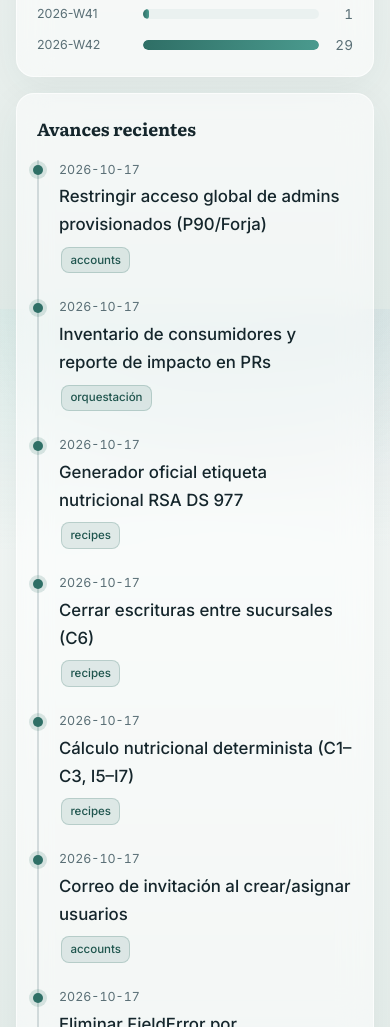
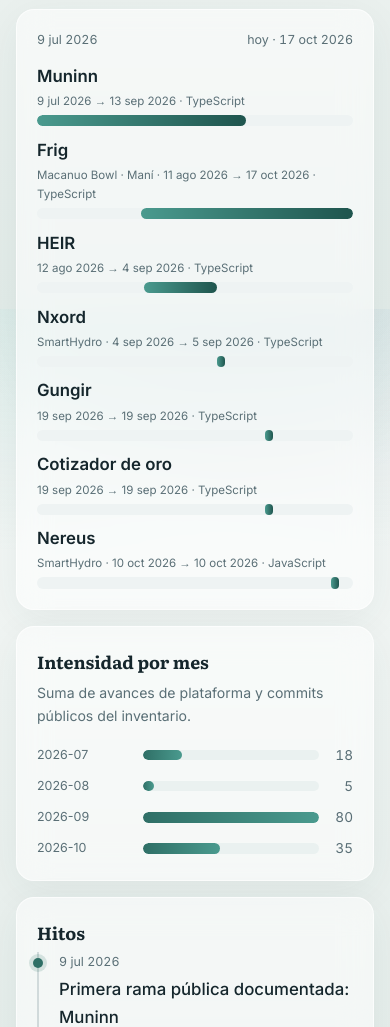
Before and after one commit to felipebarraza6/yggdra-web, an Astro site: page / in a window 390 px wide. Shown: the part 5599-6626 px from the top of the page. Built offline with nearby package versions, Linux system fonts and the light colour scheme; Astro itself is replaced by a stand-in of ours.

Commit message:
feat: vista histórica del tiempo invertido en Yggdra (#5)
Trayectoria pública por app (creación → último push), días/meses de
esfuerzo, intensidad mensual e hitos. Enrichment de createdAt/pushedAt.

Co-authored-by: Cursor Agent <cursoragent@cursor.com>

```diff
--- a/data/github.public.json
+++ b/data/github.public.json
@@ -1,6 +1,6 @@
 {
   "version": 1,
-  "updatedAt": "2026-10-17T22:10:06Z",
+  "updatedAt": "2026-10-17T22:23:55Z",
   "generatedNote": "Actividad pública solo de repos del inventario Yggdra. Repos privados no se listan aquí.",
   "scope": "inventory-only",
   "repos": [
@@ -9,7 +9,9 @@
       "fullName": "felipebarraza6/frig",
       "description": "FRIG - Punto de venta gastronómico multi-tenant white-label",
       "language": "TypeScript",
+      "createdAt": "2026-08-11T05:55:15Z",
       "updatedAt": "2026-09-25T05:24:13Z",
+      "pushedAt": "2026-10-17T21:37:35Z",
       "commits": [
         {
           "date": "2026-09-25",
@@ -30,6 +32,106 @@
         {
           "date": "2026-09-25",
           "summary": "Release: salón digital 3D + ecosistema de informes + landing renovada"
+        },
+        {
+          "date": "2026-09-25",
+          "summary": "Servidor estático para out/ (export) y extractor de fuentes desde sourcemaps"
+        },
+        {
+          "date": "2026-09-25",
+          "summary": "Reflejar el ecosistema nuevo (salón 3D, informes, bodegas, etiquetas, tótem)"
+        },
+        {
+          "date": "2026-09-25",
+          "summary": "Reconciliar versiones entre archivos recuperados (SalonFocus, label PDF, monto cuotas)"
+        },
+        {
+          "date": "2026-09-25",
+          "summary": "Recover(3d): restaurar archivos nuevos de la sesión 3D/UX (salón Three.js, kds, bodegas, informes) extraídos de sourcemaps de .next"
+        },
+        {
+          "date": "2026-09-25",
+          "summary": "Recover(wip): restaurar sesión del 24-sep (experiencia visual 3D + overhaul UX) recuperada de stash eliminado"
+        },
+        {
+          "date": "2026-09-24",
+          "summary": "Merge branch 'feat/contract-sync' into dev"
+        },
+        {
+          "date": "2026-09-24",
+          "summary": "Actualizar SHA del schema OpenAPI (post-regeneración backend)"
+        },
+        {
+          "date": "2026-09-24",
+          "summary": "Blindaje de contrato API backend↔frontend"
+        },
+        {
+          "date": "2026-09-22",
+          "summary": "Align de with master (CI triggers fix)"
+        },
+        {
+          "date": "2026-09-22",
+          "summary": "Merge master into production (CI triggers fix)"
+        },
+        {
+          "date": "2026-09-22",
+          "summary": "Update CI workflow to include production branch"
+        },
+        {
+          "date": "2026-09-22",
+          "summary": "Fix CI workflow branch ignore configuration"
+        },
+        {
+          "date": "2026-09-22",
+          "summary": "Align de with master (deploy gate)"
+        },
+        {
+          "date": "2026-09-22",
+          "summary": "Merge master into production (deploy gate → production)"
+        },
+        {
+          "date": "2026-09-22",
+          "summary": "Deploy FTP desde production"
+        },
+        {
+          "date": "2026-09-21",
+          "summary": "Align master with de"
+        },
+        {
+          "date": "2026-09-21",
+          "summary": "Align de with master"
+        },
+        {
+          "date": "2026-09-21",
+          "summary": "Align master with de"
+        },
+        {
+          "date": "2026-09-21",
+          "summary": "Merge master into de (align after sync)"
+        },
+        {
+          "date": "2026-09-21",
+          "summary": "Merge de into master (sync + CI fixes)"
+        },
+        {
+          "date": "2026-09-21",
+          "summary": "Merge master into de (sync cosmic-layer fix)"
+        },
+        {
+          "date": "2026-09-21",
+          "summary": "Merge pull request #1 from felipebarraza6/fix/sync-package-lock-next-16.3.5"
+        },
+        {
+          "date": "2026-09-21",
+          "summary": "Avoid setState in effects for discounts and order pay"
+        },
+        {
+          "date": "2026-09-25",
+          "summary": "Dejar el gate de lint en verde para el código 3D/KDS recuperado"
+        },
+        {
+          "date": "2026-09-25",
+          "summary": "Dejar el gate de lint en verde para el código 3D/KDS recuperado"
         }
       ]
     },
@@ -38,7 +140,9 @@
       "fullName": "felipebarraza6/muninn",
       "description": "Muninn - Agentes IA Especializados",
       "language": "TypeScript",
+      "createdAt": "2026-07-09T13:21:01Z",
       "updatedAt": "2026-09-13T21:20:19Z",
+      "pushedAt": "2026-09-13T21:20:17Z",
       "commits": [
         {
           "date": "2026-09-13",
@@ -59,6 +163,106 @@
         {
           "date": "2026-09-13",
           "summary": "Merge branch 'production' into dev"
+        },
+        {
+          "date": "2026-08-04",
+          "summary": "Branch theme + UI refinements"
+        },
+        {
+          "date": "2026-08-03",
+          "summary": "Bug fixes de auditoría + split agent-chat-core + tab Reglas"
+        },
+        {
+          "date": "2026-08-03",
+          "summary": "Style: format business-home.tsx"
+        },
+        {
+          "date": "2026-08-03",
+          "summary": "Dashboard dinámico con widgets configurables y mejoras de permisos"
+        },
+        {
+          "date": "2026-07-31",
+          "summary": "Intervalos de polling conservadores (10s live / 30s idle) para no saturar el rate-limit del API"
+        },
+        {
+          "date": "2026-07-31",
+          "summary": "Polling adaptativo de mensajes y no reintentar 429 (rate-limit)"
+        },
+        {
+          "date": "2026-07-31",
+          "summary": "Forzar overflow nativo en viewport de ScrollArea con !important (Radix sobrescribe inline style)"
+        },
+        {
+          "date": "2026-07-31",
+          "summary": "Viewport de ScrollArea siempre scrolleable nativamente (overflow auto) + flex column para altura limitada"
+        },
+        {
+          "date": "2026-07-31",
+          "summary": "Limitar altura de ChatThread para evitar auto-scroll infinito"
+        },
+        {
+          "date": "2026-07-31",
+          "summary": "Auto-scroll en bandeja de conversaciones"
+        },
+        {
+          "date": "2026-07-31",
+          "summary": "Chat doble-envio, creacion inmediata de conversaciones, archivado en bandeja y scroll del analisis de mensajes"
+        },
+        {
+          "date": "2026-07-30",
+          "summary": "Prettier formatting en tests"
+        },
+        {
+          "date": "2026-07-30",
+          "summary": "Prettier formatting en tests"
+        },
+        {
+          "date": "2026-07-30",
+          "summary": "Prettier formatting en tests y useDataVolumes"
+        },
+        {
+          "date": "2026-07-30",
+          "summary": "Release: production readiness v2 - auth guards, tests, chat fixes, cron icon"
+        },
+        {
+          "date": "2026-07-30",
+          "summary": "Production readiness - auth guards, tests, missing endpoints, chat fixes, knowledge cron icon"
+        },
+        {
+          "date": "2026-07-30",
+          "summary": "Production readiness - auth guards, tests, missing endpoints, chat fixes, knowledge cron icon"
+        },
+        {
+          "date": "2026-07-30",
+          "summary": "Cronjob persistencia, chat navegacion, filtro conversaciones, titulo editable"
+        },
+        {
+          "date": "2026-07-29",
+          "summary": "Cambios misceláneos en auth, login y tema"
+        },
+        {
+          "date": "2026-07-29",
+          "summary": "Mejora completa de UI y persistencia"
+        },
+        {
+          "date": "2026-07-29",
+          "summary": "Mejorar UI paso 1 con selector de aplicación y preview simplificado"
+        },
+        {
+          "date": "2026-07-28",
+          "summary": "Wizard completo con descubrir campos, credenciales, test mapeado y bloqueo de pasos"
+        },
+        {
+          "date": "2026-09-13",
+          "summary": "Prettier formatting"
+        },
+        {
+          "date": "2026-09-13",
+          "summary": "Merge branch 'production' into dev"
+        },
+        {
+          "date": "2026-09-13",
+          "summary": "No-unused-expressions ternary in AgentChatCore"
         }
       ]
     },
@@ -67,7 +271,9 @@
       "fullName": "felipebarraza6/gungir",
       "description": "Gungir — comercio general sobre Yggdra (landing + cotizador, Public/Local/Admin)",
       "language": "TypeScript",
+      "createdAt": "2026-09-19T03:56:35Z",
       "updatedAt": "2026-09-19T04:41:53Z",
+      "pushedAt": "2026-09-19T04:41:49Z",
       "commits": [
         {
           "date": "2026-09-19",
@@ -88,6 +294,14 @@
         {
           "date": "2026-09-19",
           "summary": "Landing completa, login Yggdra, Local/Admin/Cuenta operativos"
+        },
+        {
+          "date": "2026-09-19",
+          "summary": "Repo público, seed_gungir y endpoints de coti en Yggdra"
+        },
+        {
+          "date": "2026-09-19",
+          "summary": "Initial commit: Gungir — comercio general sobre Yggdra"
         }
       ]
     },
@@ -96,7 +310,9 @@
       "fullName": "felipebarraza6/cotizador-oro",
       "description": "Landing cotizador oro (prototipo cliente) — consume Yggdra /api/public/*",
       "language": "TypeScript",
+      "createdAt": "2026-09-19T04:31:14Z",
       "updatedAt": "2026-09-19T04:33:15Z",
+      "pushedAt": "2026-09-19T04:33:11Z",
       "commits": [
         {
           "date": "2026-09-19",
@@ -113,7 +329,9 @@
       "fullName": "felipebarraza6/heir",
       "description": "HEIR - plataforma de agenda, pagos y agente conversacional para profesionales de la salud",
       "language": "TypeScript",
+      "createdAt": "2026-08-12T04:32:26Z",
       "updatedAt": "2026-09-04T23:58:27Z",
+      "pushedAt": "2026-09-04T23:58:23Z",
       "commits": [
         {
           "date": "2026-09-04",
@@ -138,7 +356,9 @@
       "fullName": "felipebarraza6/nxord",
       "description": null,
       "language": "TypeScript",
+      "createdAt": "2026-09-04T23:18:46Z",
       "updatedAt": "2026-09-05T00:10:02Z",
+      "pushedAt": "2026-09-05T00:09:58Z",
       "commits": [
         {
           "date": "2026-09-05",
@@ -159,6 +379,106 @@
         {
           "date": "2026-09-05",
           "summary": "Add Dispositivos page"
+        },
+        {
+          "date": "2026-09-05",
+          "summary": "Add Login page"
+        },
+        {
+          "date": "2026-09-04",
+          "summary": "Add Dashboard page"
+        },
+        {
+          "date": "2026-09-04",
+          "summary": "Add Apr and Tarificacion pages"
+        },
+        {
+          "date": "2026-09-04",
+          "summary": "Add README and public SVG assets"
+        },
+        {
+          "date": "2026-09-04",
+          "summary": "Add package.json, tsconfigs and tailwind config"
+        },
+        {
+          "date": "2026-09-04",
+          "summary": "Add ui sidebar"
+        },
+        {
+          "date": "2026-09-04",
+          "summary": "Add ui menubar"
+        },
+        {
+          "date": "2026-09-04",
+          "summary": "Add ui context-menu"
+        },
+        {
+          "date": "2026-09-04",
+          "summary": "Add ui chart"
+        },
+        {
+          "date": "2026-09-04",
+          "summary": "Add ui calendar"
+        },
+        {
+          "date": "2026-09-04",
+          "summary": "Fix carousel.tsx (restore onKeyDownCapture wrapper div)"
+        },
+        {
+          "date": "2026-09-04",
+          "summary": "Add ui navigation-menu and carousel"
+        },
+        {
+          "date": "2026-09-04",
+          "summary": "Add ui sheet and select"
+        },
+        {
+          "date": "2026-09-04",
+          "summary": "Add ui table, tabs, textarea, toggle-group, toggle, tooltip"
+        },
+        {
+          "date": "2026-09-04",
+          "summary": "Add ui resizable, scroll-area, separator, skeleton, slider, sonner, spinner, switch"
+        },
+        {
+          "date": "2026-09-04",
+          "summary": "Add ui input-otp, item, pagination, popover, progress, radio-group"
+        },
+        {
+          "date": "2026-09-04",
+          "summary": "Add ui field and input-group"
+        },
+        {
+          "date": "2026-09-04",
+          "summary": "Add ui form, hover-card, input, kbd, label"
+        },
+        {
+          "date": "2026-09-04",
+          "summary": "Add ui dropdown-menu"
+        },
+        {
+          "date": "2026-09-04",
+          "summary": "Add ui drawer and empty"
+        },
+        {
+          "date": "2026-09-04",
+          "summary": "Add ui command and dialog"
+        },
+        {
+          "date": "2026-09-04",
+          "summary": "Add ui components batch 3 (card, checkbox, collapsible)"
+        },
+        {
+          "date": "2026-09-04",
+          "summary": "Add ui components batch 2 (badge, breadcrumb, button-group, button)"
+        },
+        {
+          "date": "2026-09-04",
+          "summary": "Add ui components batch 1 (accordion, alert-dialog, alert, aspect-ratio, avatar)"
+        },
+        {
+          "date": "2026-09-04",
+          "summary": "Add tarificacion Documentos"
         }
       ]
     },
@@ -167,7 +487,9 @@
       "fullName": "felipebarraza6/nereus_smarthydro",
       "description": null,
       "language": "JavaScript",
+      "createdAt": "2026-10-10T03:40:57Z",
       "updatedAt": "2026-10-10T03:41:11Z",
+      "pushedAt": "2026-10-10T03:41:06Z",
       "commits": [
         {
           "date": "2026-10-10",
@@ -180,8 +502,14 @@
       "fullName": "felipebarraza6/yggdra-web",
       "description": "Yggdra: portafolio vivo del backend transversal y las apps que lo usan",
       "language": "Astro",
-      "updatedAt": "2026-10-17T21:57:18Z",
+      "createdAt": "2026-10-17T21:44:38Z",
+      "updatedAt": "2026-10-17T22:16:39Z",
+      "pushedAt": "2026-10-17T22:16:36Z",
       "commits": [
+        {
+          "date": "2026-10-17",
+          "summary": "Yggdra Platform v3 — portafolio técnico (solo inventario)"
+        },
         {
           "date": "2026-10-17",
           "summary": "Copy: presentar Yggdra como plataforma corporativa"
--- /dev/null
+++ b/src/components/HistoryView.astro
@@ -0,0 +1,335 @@
+---
+/**
+ * Vista histórica del esfuerzo: cuánto tiempo lleva el ecosistema Yggdra
+ * (creación de ramas públicas + actividad de plataforma).
+ */
+interface ActivityItem {
+  date: string;
+  summary: string;
+  module: string;
+}
+interface GithubRepo {
+  name: string;
+  fullName: string;
+  createdAt?: string | null;
+  updatedAt?: string | null;
+  pushedAt?: string | null;
+  language?: string | null;
+  commits?: { date: string; summary: string }[];
+}
+interface Project {
+  id: string;
+  product?: string;
+  name: string;
+  statusLabel: string;
+  company?: string;
+  repo?: string | null;
+}
+
+interface Props {
+  projects: Project[];
+  repos: GithubRepo[];
+  activity: ActivityItem[];
+  base?: string;
+}
+
+const { projects, repos, activity, base = import.meta.env.BASE_URL } = Astro.props;
+
+function day(iso: string | null | undefined) {
+  if (!iso) return null;
+  return iso.slice(0, 10);
+}
+
+function parse(d: string) {
+  return new Date(d + "T12:00:00Z").getTime();
+}
+
+const repoByName = new Map(repos.map((r) => [r.name, r]));
+
+type Lane = {
+  id: string;
+  label: string;
+  company: string;
+  status: string;
+  start: string;
+  end: string;
+  public: boolean;
+  href: string;
+  language: string;
+};
+
+const lanes: Lane[] = [];
+for (const p of projects) {
+  const repoName = p.repo?.split("/")[1] || p.id;
+  const gh = repoByName.get(repoName);
+  const start = day(gh?.createdAt);
+  const end = day(gh?.pushedAt || gh?.updatedAt) || day(activity[0]?.date);
+  if (!start || !end) {
+    // Privada / sin fecha pública: no inventamos fechas
+    continue;
+  }
+  lanes.push({
+    id: p.id,
+    label: p.product || p.name,
+    company: p.company || "",
+    status: p.statusLabel,
+    start,
+    end: end < start ? start : end,
+    public: true,
+    href: `${base}apps/${p.id}/`,
+    language: gh?.language || "",
+  });
+}
+
+lanes.sort((a, b) => a.start.localeCompare(b.start));
+
+const allDates = [
+  ...lanes.flatMap((l) => [l.start, l.end]),
+  ...activity.map((a) => a.date),
+  ...repos.flatMap((r) => (r.commits || []).map((c) => c.date)),
+].filter(Boolean) as string[];
+
+const minDate = allDates.length ? allDates.reduce((a, b) => (a < b ? a : b)) : "";
+const maxDate = allDates.length ? allDates.reduce((a, b) => (a > b ? a : b)) : "";
+const spanMs = minDate && maxDate ? parse(maxDate) - parse(minDate) : 0;
+const spanDays = Math.max(1, Math.round(spanMs / 86400000) + 1);
+const spanWeeks = Math.max(1, Math.round(spanDays / 7));
+const spanMonths = Math.max(1, Math.round(spanDays / 30.44));
+
+const privateCount = projects.length - lanes.length;
+const platformChanges = activity.length;
+
+// Densidad mensual (actividad plataforma + commits públicos)
+const monthCounts = new Map<string, number>();
+function bumpMonth(d: string, n = 1) {
+  const k = d.slice(0, 7);
+  monthCounts.set(k, (monthCounts.get(k) || 0) + n);
+}
+for (const a of activity) bumpMonth(a.date);
+for (const r of repos) {
+  for (const c of r.commits || []) bumpMonth(c.date);
+}
+const months = [...monthCounts.entries()].sort((a, b) => a[0].localeCompare(b[0]));
+const maxMonth = Math.max(...months.map(([, n]) => n), 1);
+
+function pct(d: string) {
+  if (!minDate || !maxDate || spanMs <= 0) return 0;
+  return Math.min(100, Math.max(0, ((parse(d) - parse(minDate)) / spanMs) * 100));
+}
+
+function barStyle(start: string, end: string) {
+  const left = pct(start);
+  const right = pct(end);
+  const width = Math.max(1.2, right - left);
+  return `left:${left}%;width:${width}%;`;
+}
+
+const fmt = (d: string) => {
+  const [y, m, dayNum] = d.split("-");
+  const monthsEs = ["ene", "feb", "mar", "abr", "may", "jun", "jul", "ago", "sep", "oct", "nov", "dic"];
+  return `${parseInt(dayNum, 10)} ${monthsEs[parseInt(m, 10) - 1]} ${y}`;
+};
+
+// Hitos: primera app pública, picos de actividad, web pública
+const milestones: { date: string; label: string }[] = [];
+if (lanes[0]) {
+  milestones.push({
+    date: lanes[0].start,
+    label: `Primera rama pública documentada: ${lanes[0].label}`,
+  });
+}
+const peak = months.reduce((best, cur) => (cur[1] > best[1] ? cur : best), ["", 0]);
+if (peak[0]) {
+  milestones.push({
+    date: `${peak[0]}-15`,
+    label: `Mes con más actividad pública (${peak[1]} señales)`,
+  });
+}
+const web = repoByName.get("yggdra-web");
+if (web?.createdAt) {
+  milestones.push({
+    date: day(web.createdAt)!,
+    label: "Publicación del portafolio Yggdra Platform",
+  });
+}
+if (maxDate) {
+  milestones.push({ date: maxDate, label: "Última señal pública registrada" });
+}
+milestones.sort((a, b) => a.date.localeCompare(b.date));
+---
+
+<div class="history">
+  <div class="glass panel stats-panel history-stats">
+    <div>
+      <div class="num">{spanDays}</div>
+      <div class="lbl">días de trayectoria pública</div>
+    </div>
+    <div>
+      <div class="num">{spanMonths}</div>
+      <div class="lbl">meses aproximados</div>
+    </div>
+    <div>
+      <div class="num">{lanes.length}</div>
+      <div class="lbl">ramas con historial público</div>
+    </div>
+    <div>
+      <div class="num">{platformChanges}</div>
+      <div class="lbl">avances de plataforma listados</div>
+    </div>
+  </div>
+
+  <p class="history-lead">
+    {
+      minDate && maxDate ? (
+        <>
+          Desde el <strong>{fmt(minDate)}</strong> hasta el <strong>{fmt(maxDate)}</strong>
+          ({spanWeeks} semanas) se observa el trabajo público del ecosistema Yggdra:
+          creación de aplicaciones, iteraciones y cambios de plataforma.
+          {privateCount > 0 && (
+            <>
+              {" "}
+              {privateCount} {privateCount === 1 ? "aplicación" : "aplicaciones"} del
+              inventario no muestran fechas porque su repositorio es privado o no
+              está en GitHub público.
+            </>
+          )}
+        </>
+      ) : (
+        <>Aún no hay fechas públicas suficientes para trazar la trayectoria.</>
+      )
+    }
+  </p>
+
+  <div class="glass panel history-lanes" role="img" aria-label="Líneas de tiempo por aplicación">
+    <div class="history-axis">
+      <span>{minDate ? fmt(minDate) : ""}</span>
+      <span>hoy · {maxDate ? fmt(maxDate) : ""}</span>
+    </div>
+    <ul class="lane-list">
+      {
+        lanes.map((lane) => (
+          <li class="lane">
+            <div class="lane-meta">
+              <a href={lane.href}>{lane.label}</a>
+              <span class="lane-sub">
+                {lane.company ? `${lane.company} · ` : ""}
+                {fmt(lane.start)} → {fmt(lane.end)}
+                {lane.language ? ` · ${lane.language}` : ""}
+              </span>
+            </div>
+            <div class="lane-track">
+              <div class="lane-bar" style={barStyle(lane.start, lane.end)} title={`${lane.label}: ${lane.start} → ${lane.end}`}></div>
+            </div>
+          </li>
+        ))
+      }
+    </ul>
+  </div>
+
+  <div class="two-col" style="margin-top:1rem;">
+    <div class="glass panel">
+      <h3 class="history-h">Intensidad por mes</h3>
+      <p class="history-note">Suma de avances de plataforma y commits públicos del inventario.</p>
+      <div class="chart-bars" role="img" aria-label="Actividad pública por mes">
+        {
+          months.map(([month, n]) => (
+            <div class="chart-row">
+              <span class="label">{month}</span>
+              <div class="bar-track" title={`${n} señales`}>
+                <div class="bar-fill" style={`width:${(n / maxMonth) * 100}%`}></div>
+              </div>
+              <span class="val">{n}</span>
+            </div>
+          ))
+        }
+      </div>
+    </div>
+    <div class="glass panel">
+      <h3 class="history-h">Hitos</h3>
+      <ol class="timeline">
+        {
+          milestones.map((m) => (
+            <li>
+              <time datetime={m.date}>{fmt(m.date)}</time>
+              <p class="summary">{m.label}</p>
+            </li>
+          ))
+        }
+      </ol>
+    </div>
+  </div>
+</div>
+
+<style>
+  .history-lead {
+    color: var(--text-muted);
+    max-width: 46rem;
+    margin: 1rem 0 1.25rem;
+  }
+  .history-stats {
+    margin-bottom: 0.25rem;
+  }
+  .history-h {
+    margin: 0 0 0.35rem;
+    font-family: var(--font-display);
+    font-size: 1.1rem;
+  }
+  .history-note {
+    margin: 0 0 1rem;
+    color: var(--text-muted);
+    font-size: 0.88rem;
+  }
+  .history-axis {
+    display: flex;
+    justify-content: space-between;
+    font-size: 0.78rem;
+    color: var(--text-muted);
+    margin-bottom: 0.75rem;
+    font-variant-numeric: tabular-nums;
+  }
+  .lane-list {
+    list-style: none;
+    margin: 0;
+    padding: 0;
+    display: grid;
+    gap: 0.65rem;
+  }
+  .lane-meta {
+    display: flex;
+    flex-direction: column;
+    gap: 0.1rem;
+    margin-bottom: 0.25rem;
+  }
+  .lane-meta a {
+    font-weight: 600;
+    text-decoration: none;
+    color: var(--text);
+  }
+  .lane-meta a:hover {
+    color: var(--accent-strong);
+  }
+  .lane-sub {
+    font-size: 0.78rem;
+    color: var(--text-muted);
+  }
+  .lane-track {
+    position: relative;
+    height: 0.7rem;
+    border-radius: 999px;
+    background: color-mix(in srgb, var(--accent) 8%, white);
+    overflow: hidden;
+  }
+  .lane-bar {
+    position: absolute;
+    top: 0;
+    bottom: 0;
+    border-radius: inherit;
+    background: linear-gradient(90deg, #4a9a8e, var(--accent-strong));
+    min-width: 0.5rem;
+  }
+  @media (max-width: 640px) {
+    .lane-sub {
+      font-size: 0.72rem;
+    }
+  }
+</style>
--- a/src/layouts/BaseLayout.astro
+++ b/src/layouts/BaseLayout.astro
@@ -67,6 +67,7 @@ function isCurrent(href: string) {
             <li><a href={`${base}#tronco`}>Tronco</a></li>
             <li><a href={`${base}apps/`}>Ramas</a></li>
             <li><a href={`${base}#nornas`}>Nornas</a></li>
+            <li><a href={`${base}#historia`}>Historia</a></li>
             <li><a href={`${base}#bifrost`}>Bifröst</a></li>
             <li><a href={`${base}modulos/`}>Módulos</a></li>
           </ul>
--- a/src/pages/index.astro
+++ b/src/pages/index.astro
@@ -6,8 +6,9 @@ import ArchitectureDiagram from "../components/ArchitectureDiagram.astro";
 import ChangeFlowDiagram from "../components/ChangeFlowDiagram.astro";
 import TenantDiagram from "../components/TenantDiagram.astro";
 import ActivityCharts from "../components/ActivityCharts.astro";
+import HistoryView from "../components/HistoryView.astro";
 import ModuleMap from "../components/ModuleMap.astro";
-import { projects, modules, activity, counts } from "../lib/data";
+import { projects, modules, activity, counts, githubRepos } from "../lib/data";
 
 const base = import.meta.env.BASE_URL;
 ---
@@ -145,19 +146,34 @@ const base = import.meta.env.BASE_URL;
     </div>
   </section>
 
+  <section id="historia">
+    <div class="wrap">
+      <div class="section-head">
+        <p class="section-kicker"><Rune name="eihwaz" /> Historia</p>
+        <h2>Cuánto tiempo lleva este oficio</h2>
+        <p>
+          Trayectoria pública del ecosistema: cuándo nació cada rama visible,
+          cuántos días abarca el trabajo documentado y dónde se concentró la
+          intensidad. Sin arrogancia: solo el rastro medible.
+        </p>
+      </div>
+      <HistoryView projects={projects} repos={githubRepos} activity={activity} base={base} />
+    </div>
+  </section>
+
   <section id="bifrost">
     <div class="wrap">
       <div class="section-head">
         <p class="section-kicker"><Rune name="algiz" /> Bifröst</p>
-        <h2>Integraciones, despliegue y actividad</h2>
+        <h2>Integraciones, despliegue y actividad reciente</h2>
         <p>
-          El puente entre cambio y producción: CI/CD continuo y un registro
-          público de avances de alto nivel, agrupados por módulo y por semana.
+          El puente entre cambio y producción: CI/CD continuo y el registro
+          reciente de avances de la plataforma, por módulo y por semana.
         </p>
       </div>
       <ActivityCharts items={activity} />
       <div class="glass panel" style="margin-top:1rem;">
-        <h3 style="margin:0 0 1rem;font-family:var(--font-display);font-size:1.1rem;">Avances recientes</h3>
+        <h3 style="margin:0 0 1rem;font-family:var(--font-display);font-size:1.1rem;">Avances recientes del tronco</h3>
         <ol class="timeline">
           {
             activity.slice(0, 12).map((item) => (
```
Also changed, not shown: docs/DATA.md (+5 -0 lines), src/components/ActivityCharts.astro (+12 -2 lines), 1 other file.
